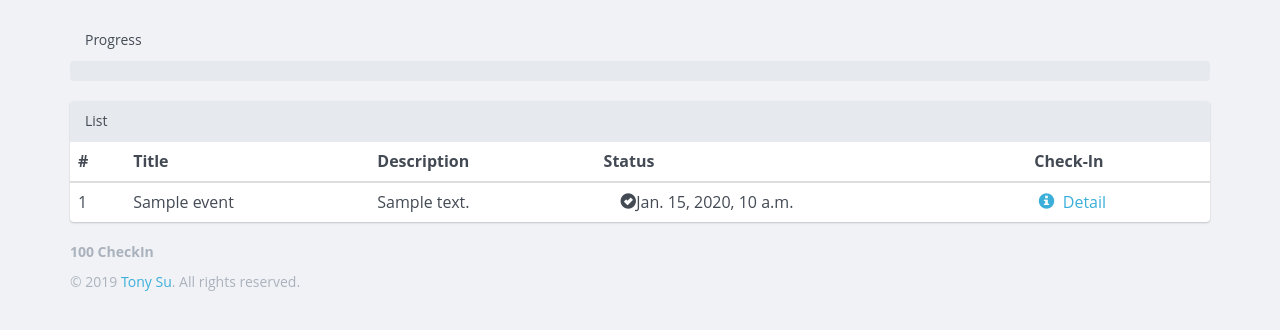
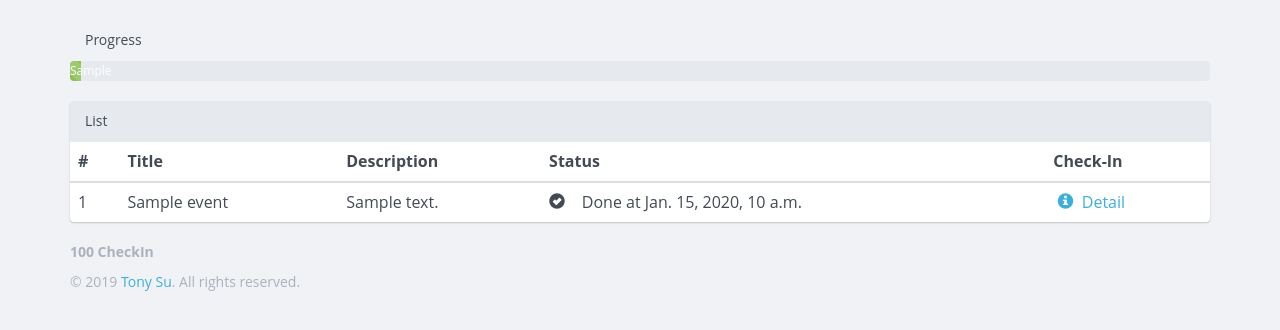
Before and after one commit to peitaosu/100CheckIn, a Django app: template checkin/checkin/templates/event.html in a window 1280 px wide. Shown: the part 52-382 px from the top of the page. Run offline with Django 3.2, Linux system fonts and the light colour scheme; the template is opened without the code that fills it: most values are stand-ins (such as "Sample title", 1, 10 or a date in 2020); some libraries are stand-ins or nearby versions; some web fonts are replaced.

Commit message:
fix complete percentage display issue

```diff
--- a/checkin/checkin/templates/event.html
+++ b/checkin/checkin/templates/event.html
@@ -6,8 +6,8 @@
         <div class="col-md-12">
             <div class="panel-heading">Progress</div>
             <div class="progress progress-striped active">
-                <div class="progress-bar progress-bar-success" role="progressbar" aria-valuenow="{{ complete }}" aria-valuemin="0" aria-valuemax="100" style="width: {{ complete }}%">
-                <span class="sr-only">{{ complete }}% Complete</span>
+                <div class="progress-bar progress-bar-success" role="progressbar" aria-valuenow="{{ percent }}" aria-valuemin="0" aria-valuemax="100" style="width: {{ percent }}%">
+                <span>{{ complete }}/{{ total }} Completed</span>
                 </div>
             </div>
         </div>
@@ -31,9 +31,9 @@
                             <td>{{ event.title }}</td>
                             <td>{{ event.description }}</td>
                             {% if event.status == "DONE" %}
-                            <td>&nbsp;&nbsp;&nbsp;&nbsp;<i class="glyphicon glyphicon-ok-sign"></i>{{ event.checkin_time }}</td>
+                            <td><i class="glyphicon glyphicon-ok-sign"></i>&nbsp;&nbsp;&nbsp;&nbsp;Done at {{ event.checkin_time }}</td>
                             {% else %}
-                            <td>&nbsp;&nbsp;&nbsp;&nbsp;<i class="glyphicon glyphicon-plus-sign"></i></td>
+                            <td><i class="glyphicon glyphicon-plus-sign"></i>&nbsp;&nbsp;&nbsp;&nbsp;Added</td>
                             {% endif %}
                             <td><a href="/event/detail?eid={{ event.eid }}">&nbsp;<i
                                         class="glyphicon glyphicon-info-sign"></i>&nbsp;&nbsp;Detail</a></td>
--- a/checkin/checkin/views.py
+++ b/checkin/checkin/views.py
@@ -88,10 +88,12 @@ def event(request, action):
                 context["all"].append(user_event.event)
                 if user_event.event.status == "DONE":
                     complete += 1
+        context["total"] = total
+        context["complete"] = complete
         if complete == 0:
-            context["complete"] = 0
+            context["percent"] = 0
         else:
-            context["complete"] = int(complete/total * 100)
+            context["percent"] = (complete * 100) / total
         return render(request, 'event.html', context)
 
 def user(request, action):
```
